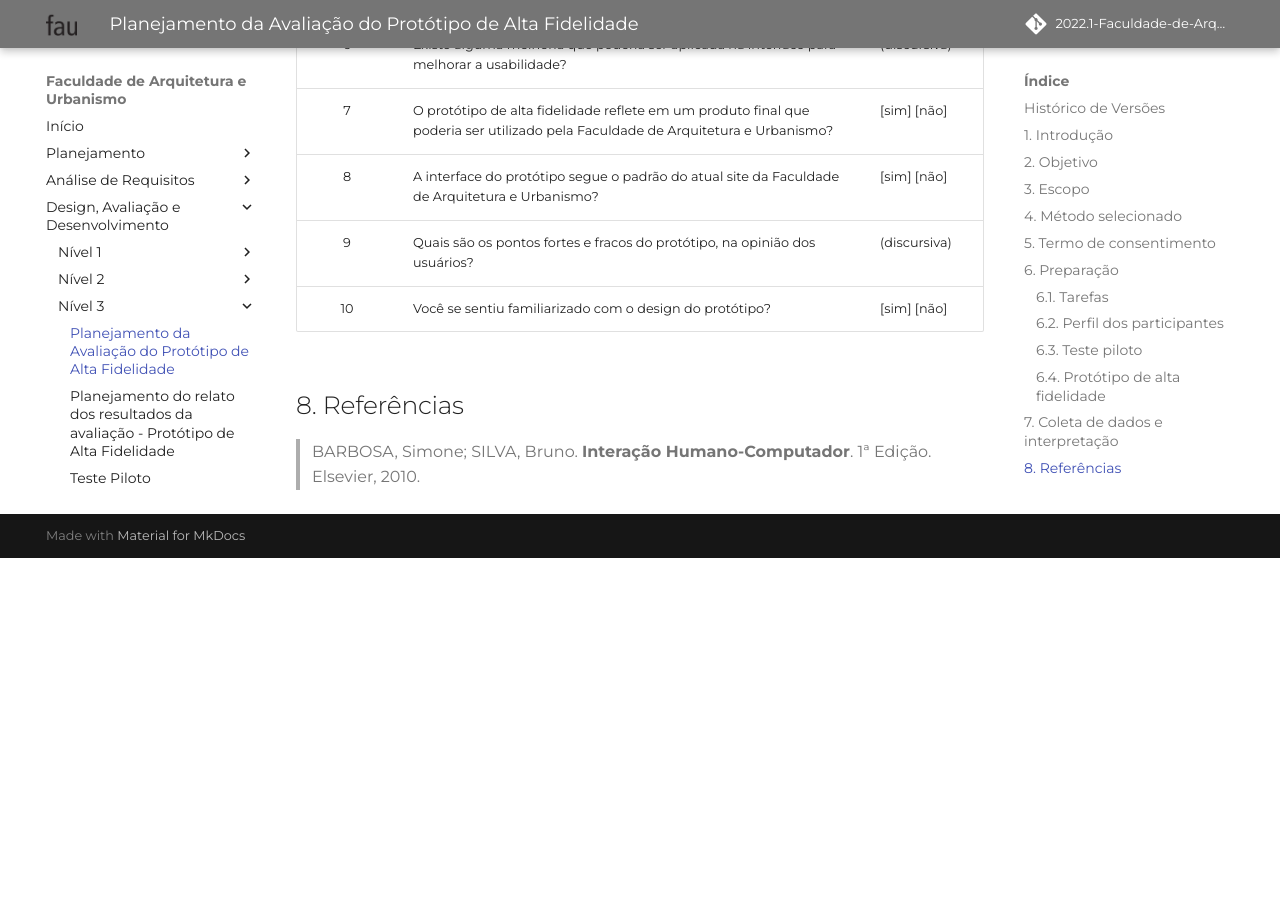
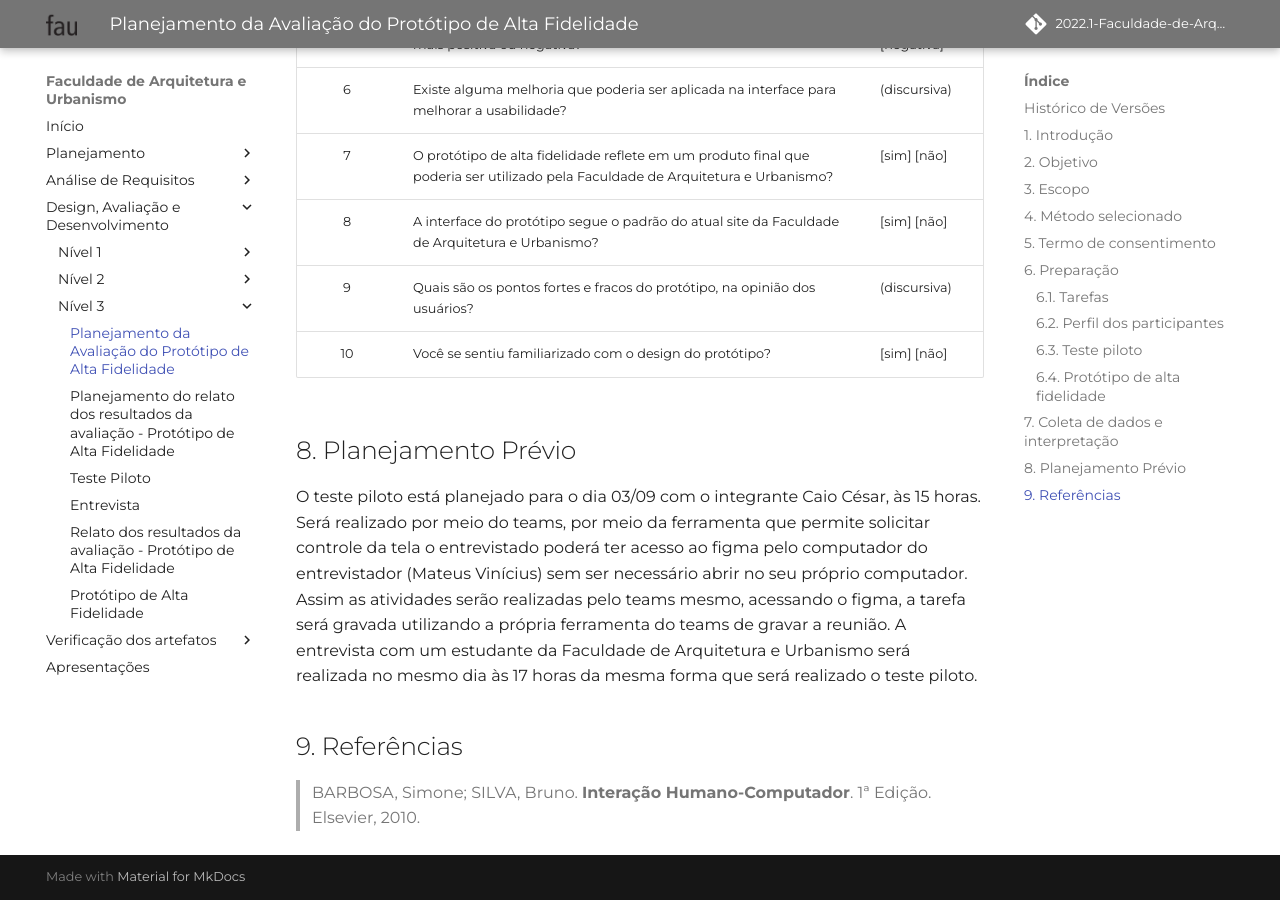
Before and after one commit to Mateusvff/2022.1-Faculdade-de-Arquitetura-e-Urbanismo, an MkDocs documentation site: the page built from docs/designAvalEDesenv/nivel3/planej-avaliacao-prototipo-alta-fidelidade.md, in a window 1280 px wide and 900 px high, scrolled down 4555 px. Built offline with MkDocs 1.6.1 and Material for MkDocs 9.7.7, drawn with Linux system fonts in a browser that asks for light colours; some web fonts are replaced; comment, search, counter and statistics services are not loaded; before the commit the page ends 5113 px from its top, so only the background shows below that; some of the changed text lies outside the part shown.

Commit message:
:pencil: Adição do tópico Planejamento Prévio

```diff
--- a/docs/designAvalEDesenv/nivel3/planej-avaliacao-prototipo-alta-fidelidade.md
+++ b/docs/designAvalEDesenv/nivel3/planej-avaliacao-prototipo-alta-fidelidade.md
@@ -9,6 +9,7 @@
 31/08/2022 | 0.3 | Termo de consentimento | Thalisson | Caio César
 31/08/2022 | 0.4 | Coleta e interpretação de dados | Thalisson | Caio César
 03/09/2022 | 0.5 | Adição de novas perguntas | Thalisson | Caio César
+04/09/2022 | 0.6 | Adição do planejamento prévio | Caio César | Thalisson
 
 ## 1. Introdução
 
@@ -108,6 +109,10 @@ Além disso o entrevistador deve convidar o participante a responder as seguinte
 9  | Quais são os pontos fortes e fracos do protótipo, na opinião dos usuários? | (discursiva)
 10 | Você se sentiu familiarizado com o design do protótipo? | [sim] [não]
 
-## 8. Referências
+## 8. Planejamento Prévio
+
+O teste piloto está planejado para o dia 03/09 com o integrante Caio César, às 15 horas. Será realizado por meio do teams, por meio da ferramenta que permite solicitar controle da tela o entrevistado poderá ter acesso ao figma pelo computador do entrevistador (Mateus Vinícius) sem ser necessário abrir no seu próprio computador. Assim as atividades serão realizadas pelo teams mesmo, acessando o figma, a tarefa será gravada utilizando a própria ferramenta do teams de gravar a reunião. A entrevista com um estudante da Faculdade de Arquitetura e Urbanismo será realizada no mesmo dia às 17 horas da mesma forma que será realizado o teste piloto.
+
+## 9. Referências
 
 > BARBOSA, Simone; SILVA, Bruno. **Interação Humano-Computador**. 1ª Edição. Elsevier, 2010.
```
